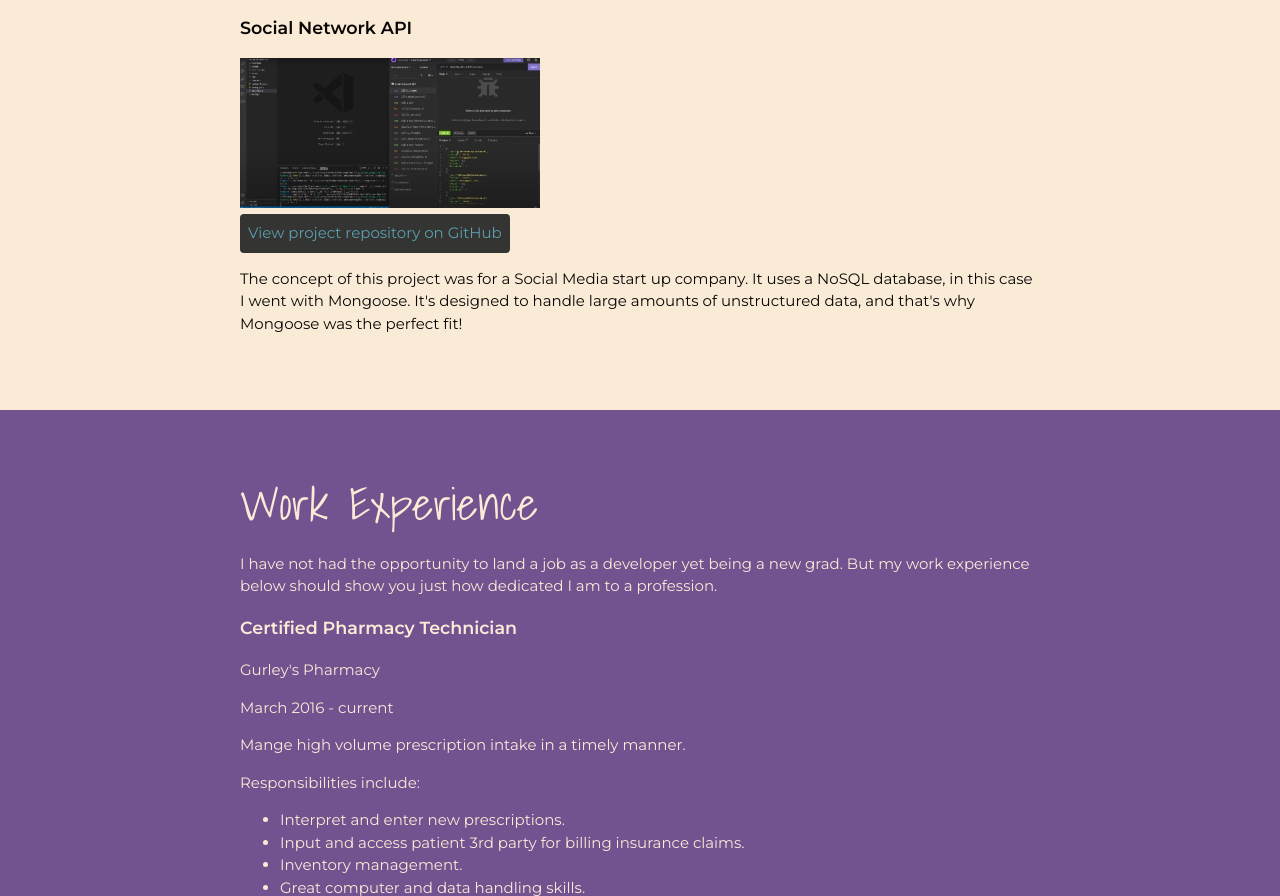
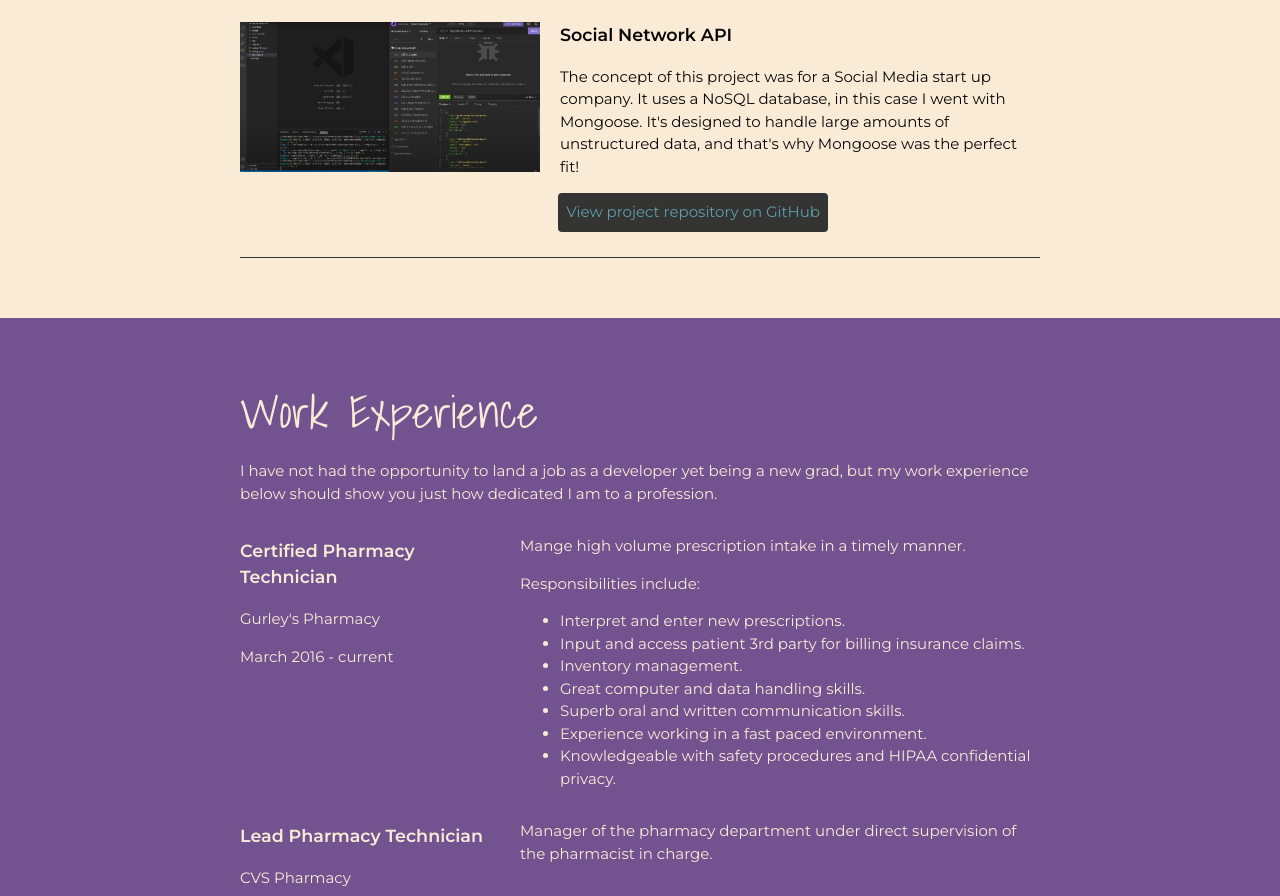
Before and after one commit to drewk2629/css-portfolio, a plain HTML site: page index.html in a window 1280 px wide. Shown: the part 558-1454 px from the top of the page. Drawn offline with Linux system fonts and the light colour scheme.

Commit message:
added more styling and grid to work exp

```diff
--- a/css/styles.css
+++ b/css/styles.css
@@ -9,6 +9,14 @@ Potential Color Palette
 
 /* Global styles
 ----------------------------------------*/
+html {
+    box-sizing: border-box;
+}
+
+*, *::before, *::after {
+    box-sizing: inherit;
+}
+
 body {
     color: #080705ff;
     margin: 0;
@@ -34,6 +42,7 @@ h1 {
     font-size: 90px;
     line-height: 1;
 }
+
 h2 {
     font-size: 45px;
 }
@@ -55,6 +64,7 @@ h1, h2 {
 header {
     background: #5c9eadff;
     color: antiquewhite;
+    text-align: center;
 }
 
 /* Projects styles
@@ -73,7 +83,8 @@ header {
     text-decoration: none;
     padding: 8px;
     border-radius: 4px;
-    display: inline-block;
+    float: right;
+    margin-right: 212px;
 }
 
 .projects .btn:hover {
@@ -81,11 +92,41 @@ header {
     color: #f4a261ff;
 }
 
+.project-item {
+    overflow: hidden;
+    border-bottom: 1px solid #343432;
+    padding: 25px 0;
+}
+
+.project-item img {
+    margin-right: 20px;
+}
+
+.project-item h3 {
+    margin-top: 0;
+}
+
+.project-item .project-image {
+    float: left;
+    overflow: hidden;
+}
+
+.project-description .project-info {
+    float: right;
+    overflow: hidden;
+}
+
 /* Work experience styles
 ----------------------------------------*/
 .work-experience {
     background: #735290ff;
     color: antiquewhite;
+}
+
+.job-item {
+    display: grid;
+    grid-template-columns: 1fr 2fr;
+    column-gap: 20px;
 }
 
 /* Education styles
@@ -100,6 +141,7 @@ header {
 .footer {
     background: #343432;
     color: antiquewhite;
+    text-align: center;
 }
 
 .footer .link {
@@ -110,3 +152,15 @@ header {
     color: #f4a261ff;
     text-decoration: none;
 }
+
+.contact-list {
+    list-style-type: none;
+    padding: 0;
+    display: flex;
+    justify-content: center;
+}
+
+.contact-list a {
+    padding: 15px;
+    display: inline-block;
+}
--- a/index.html
+++ b/index.html
@@ -17,8 +17,8 @@
           <h1>Drew Knoeller</h1>
           <h2>Full Stack Web Developer</h2>
 
-          <p>Junior Full Stack developer and recent graduate of The University of North Carolina Chapel Hill's Coding Bootcamp.</p>
-          <p>I am embracing the flow of technology and will continue to grow into the developer I aspire to be.</p>
+          <p>Junior Full Stack developer and recent graduate of The University of North Carolina Chapel Hill's Coding Bootcamp.
+             I am embracing the flow of technology and will continue to grow into the developer I aspire to be. I am always learning new things!</p>
         </div>
       </header>
 
@@ -29,14 +29,19 @@
           <p>I'm showcasing some of the projects I'm most proud of as of today.</p>
 
           <!-- Copy the whole <section> block to add more projects. -->
-          <section>
+          <section class="project-item">
+            <div class="project-image">
+            <img src="images/social-network-api.jpg" alt="Social Network API I created using express.js, Mongoose and MongoDB">
+            </div>
+            <section class="project-description">
+              <div class="float-right">
               <h3>Social Network API</h3>
-            <img src="images/social-network-api.jpg" alt="Social Network API I created using express.js, Mongoose and MongoDB"><br>
-            <a class="btn" href="https://github.com/drewk2629/social-network-api" target="_blank">View project repository on GitHub</a>
                 <p>The concept of this project was for a Social Media start up company.
                    It uses a NoSQL database, in this case I went with Mongoose.
                    It's designed to handle large amounts of unstructured data, and that's why Mongoose was the perfect fit!</p>
+                  <a class="btn" href="https://github.com/drewk2629/social-network-api" target="_blank">View project repository on GitHub</a>
                 </div>
+              </section>
         </section>
         <!-- End of Project block. -->
       </section>
@@ -45,14 +50,17 @@
       <section class="work-experience">
         <div class="content-wrap">
           <h2>Work Experience</h2>
-          <p>I have not had the opportunity to land a job as a developer yet being a new grad.
-            But my work experience below should show you just how dedicated I am to a profession.</p>
+          <p>I have not had the opportunity to land a job as a developer yet being a new grad,
+             but my work experience below should show you just how dedicated I am to a profession.</p>
 
           <!-- Copy this whole <section> block to add more jobs. -->
-          <section>
+          <section class="job-item">
+            <div class="job-details">
               <h3>Certified Pharmacy Technician</h3>
               <p>Gurley's Pharmacy</p>
               <p>March 2016 - current</p>
+            </div>
+            <div class="job-summary">
               <p>Mange high volume prescription intake in a timely manner.</p>
               <p>Responsibilities include:</p>
               <ul>
@@ -64,10 +72,17 @@
                 <li>Experience working in a fast paced environment.</li>
                 <li>Knowledgeable with safety procedures and HIPAA confidential privacy.</li>
               </ul>
+            </div>
+          </section>
+            <section class="job-item">
+              <div class="job-details">
                 <h3>Lead Pharmacy Technician</h3>
                 <p>CVS Pharmacy</p>
                 <p>June 2009 - March 2016</p>
+              </div>
+              <div class="job-summary">
               <p>Manager of the pharmacy department under direct supervision of the pharmacist in charge.</p>
+              </div>
         </section>
         <!-- End of Job block. -->
         </div>
@@ -97,7 +112,7 @@
           <h2>Contact Me</h2>
 
           <!-- Social media and contact links. Add or remove any networks. -->
-          <ul>
+          <ul class="contact-list">
             <li><a class="link" href="mailto:drewk2629@gmail.com">Email</a></li>
             <li><a class="link" href="https://github.com/drewk2629" target="_blank">GitHub</a></li>
             <!-- <li><a href="#" target="_blank">Twitter</a></li> -->
```
Lines whose indentation alone changed are shown as unchanged.
